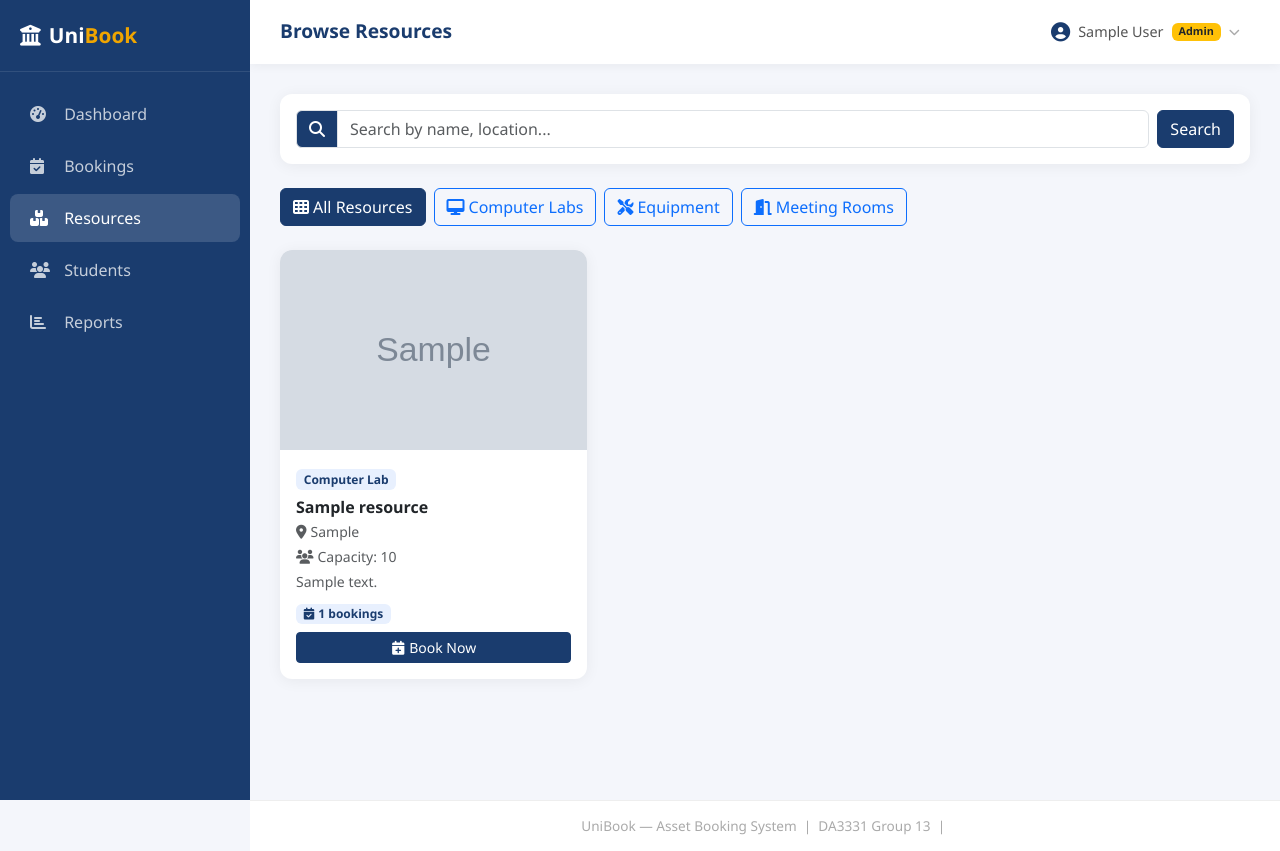
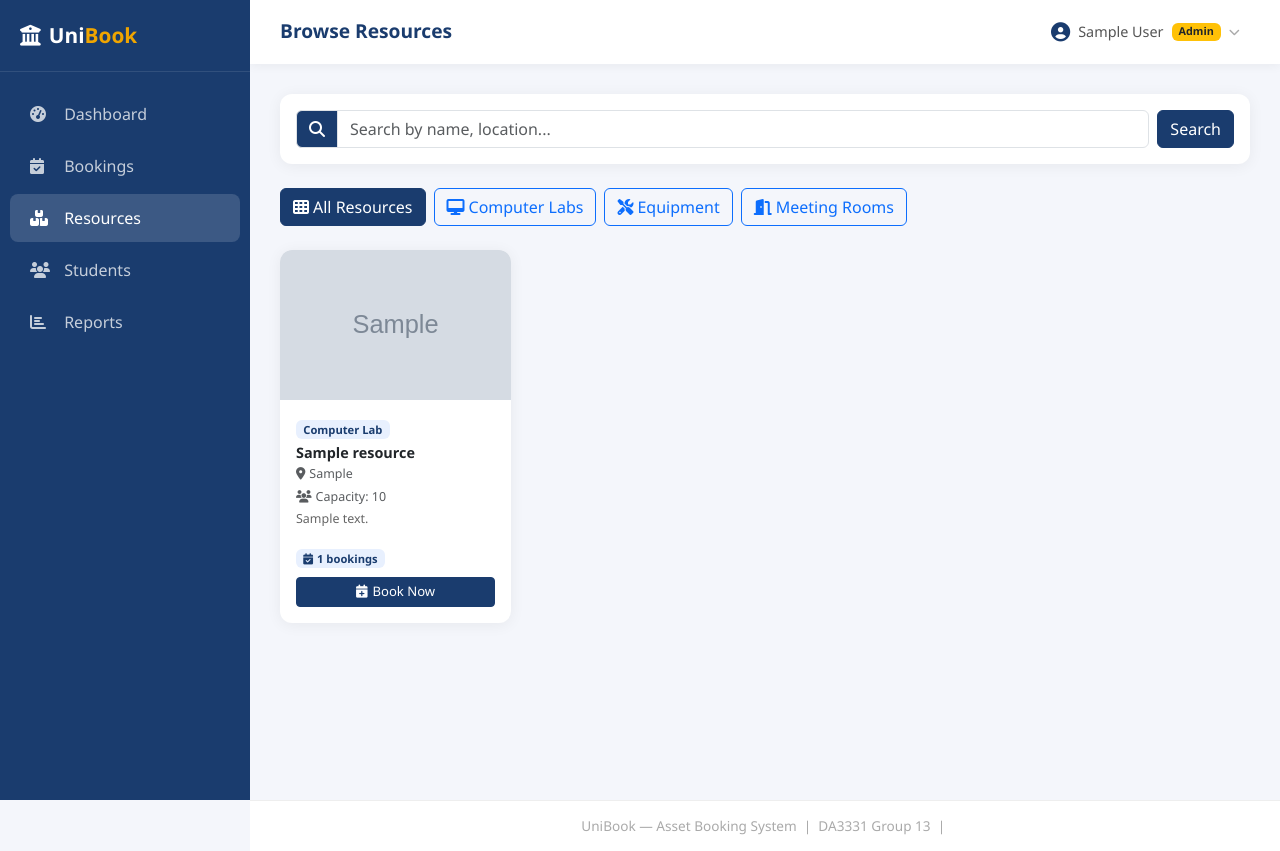
Before and after one commit to quantdev101/asset-booking-system, a Django app: page /resources/ in a window 1280 px wide. Run offline with Django 5.2, Linux system fonts and the light colour scheme; a user stored in the database is signed in; tables that the repository leaves empty hold one stand-in row (values such as "Sample post"); grey boxes marked "Sample" are stand-in pictures.

Commit message:
Update resources grid to display 4 cards per row

```diff
--- a/templates/student/resources.html
+++ b/templates/student/resources.html
@@ -49,52 +49,52 @@
 </p>
 {% endif %}
 
-<div class="row g-4">
+<div class="row g-3">
     {% for resource in resources %}
-    <div class="col-md-4 col-sm-6">
+    <div class="col-md-3 col-sm-6">
         <div class="card h-100" style="border-radius:12px; overflow:hidden; box-shadow:0 2px 15px rgba(0,0,0,0.06); transition:transform 0.2s, box-shadow 0.2s;"
              onmouseover="this.style.transform='translateY(-5px)';this.style.boxShadow='0 8px 25px rgba(0,0,0,0.12)'"
              onmouseout="this.style.transform='translateY(0)';this.style.boxShadow='0 2px 15px rgba(0,0,0,0.06)'">
 
             {% if resource.image %}
                 <img src="{{ resource.image.url }}" alt="{{ resource.name }}"
-                     style="width:100%; height:200px; object-fit:cover;">
+                     style="width:100%; height:150px; object-fit:cover;">
             {% else %}
-                <div style="height:200px; background:linear-gradient(135deg,#1a3c6e,#2d5fa3);
+                <div style="height:150px; background:linear-gradient(135deg,#1a3c6e,#2d5fa3);
                             display:flex; align-items:center; justify-content:center;">
                     {% if resource.resource_type == 'lab' %}
-                        <i class="fas fa-desktop fa-3x" style="color:rgba(255,255,255,0.6);"></i>
+                        <i class="fas fa-desktop fa-2x" style="color:rgba(255,255,255,0.6);"></i>
                     {% elif resource.resource_type == 'equipment' %}
-                        <i class="fas fa-tools fa-3x" style="color:rgba(255,255,255,0.6);"></i>
+                        <i class="fas fa-tools fa-2x" style="color:rgba(255,255,255,0.6);"></i>
                     {% else %}
-                        <i class="fas fa-door-open fa-3x" style="color:rgba(255,255,255,0.6);"></i>
+                        <i class="fas fa-door-open fa-2x" style="color:rgba(255,255,255,0.6);"></i>
                     {% endif %}
                 </div>
             {% endif %}
 
             <div class="card-body d-flex flex-column p-3">
-                <div class="mb-2">
-                    <span class="badge" style="background:#e8f0fe; color:#1a3c6e; font-size:0.75rem;">
+                <div class="mb-1">
+                    <span class="badge" style="background:#e8f0fe; color:#1a3c6e; font-size:0.7rem;">
                         {{ resource.get_resource_type_display }}
                     </span>
                 </div>
-                <h6 class="fw-bold mb-1">{{ resource.name }}</h6>
-                <p class="text-muted small mb-1">
+                <h6 class="fw-bold mb-1" style="font-size:0.9rem;">{{ resource.name }}</h6>
+                <p class="text-muted mb-1" style="font-size:0.78rem;">
                     <i class="fas fa-map-marker-alt me-1"></i>{{ resource.location }}
                 </p>
-                <p class="text-muted small mb-1">
+                <p class="text-muted mb-1" style="font-size:0.78rem;">
                     <i class="fas fa-users me-1"></i>Capacity: {{ resource.capacity }}
                 </p>
-                <p class="small text-muted mb-2" style="flex-grow:1;">
-                    {{ resource.description|truncatechars:90 }}
+                <p style="font-size:0.78rem; color:#666; flex-grow:1;">
+                    {{ resource.description|truncatechars:60 }}
                 </p>
                 <div class="mb-2">
-                    <span class="badge" style="background:#e8f0fe; color:#1a3c6e; font-size:0.75rem;">
+                    <span class="badge" style="background:#e8f0fe; color:#1a3c6e; font-size:0.7rem;">
                         <i class="fas fa-calendar-check me-1"></i>{{ resource.booking_count }} bookings
                     </span>
                 </div>
                 <a href="{% url 'book_resource' resource.pk %}"
-                   class="btn btn-primary btn-sm w-100 mt-auto">
+                   class="btn btn-primary btn-sm w-100 mt-auto" style="font-size:0.82rem;">
                     <i class="fas fa-calendar-plus me-1"></i>Book Now
                 </a>
             </div>
```
